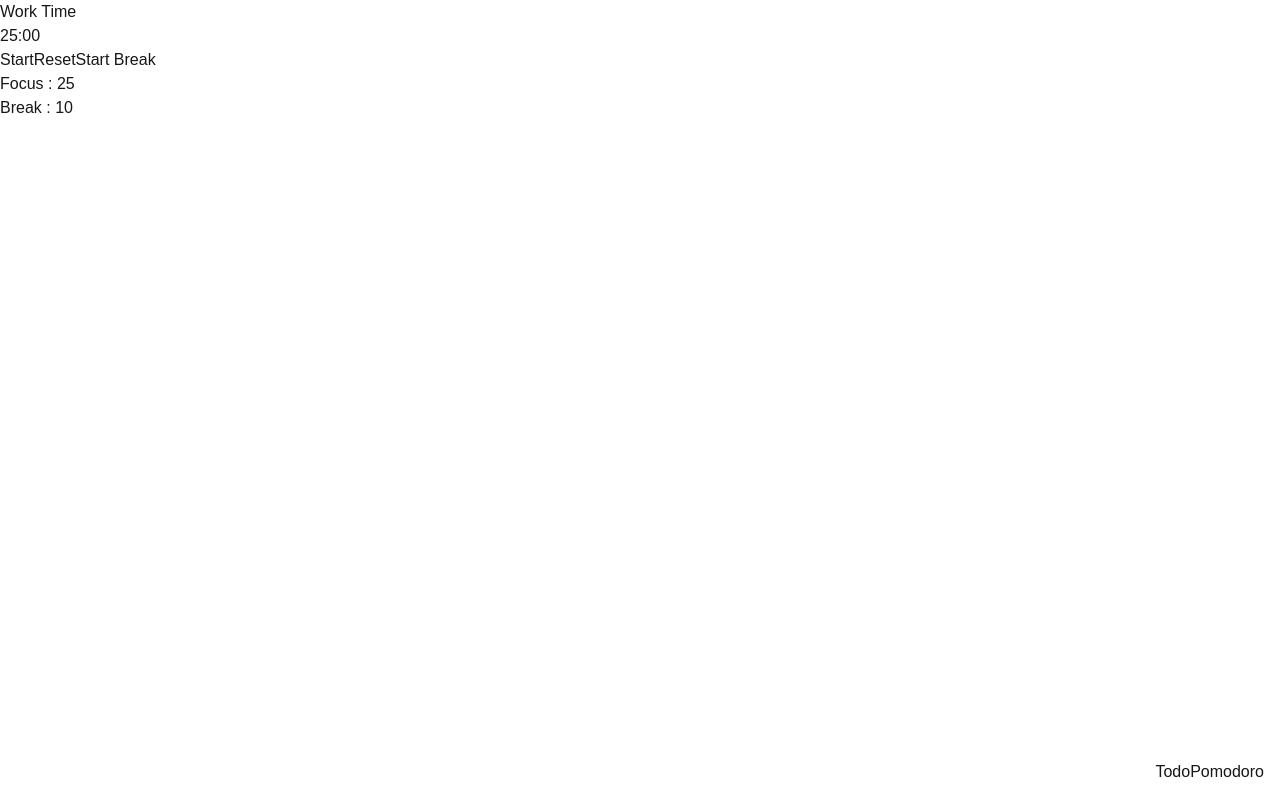
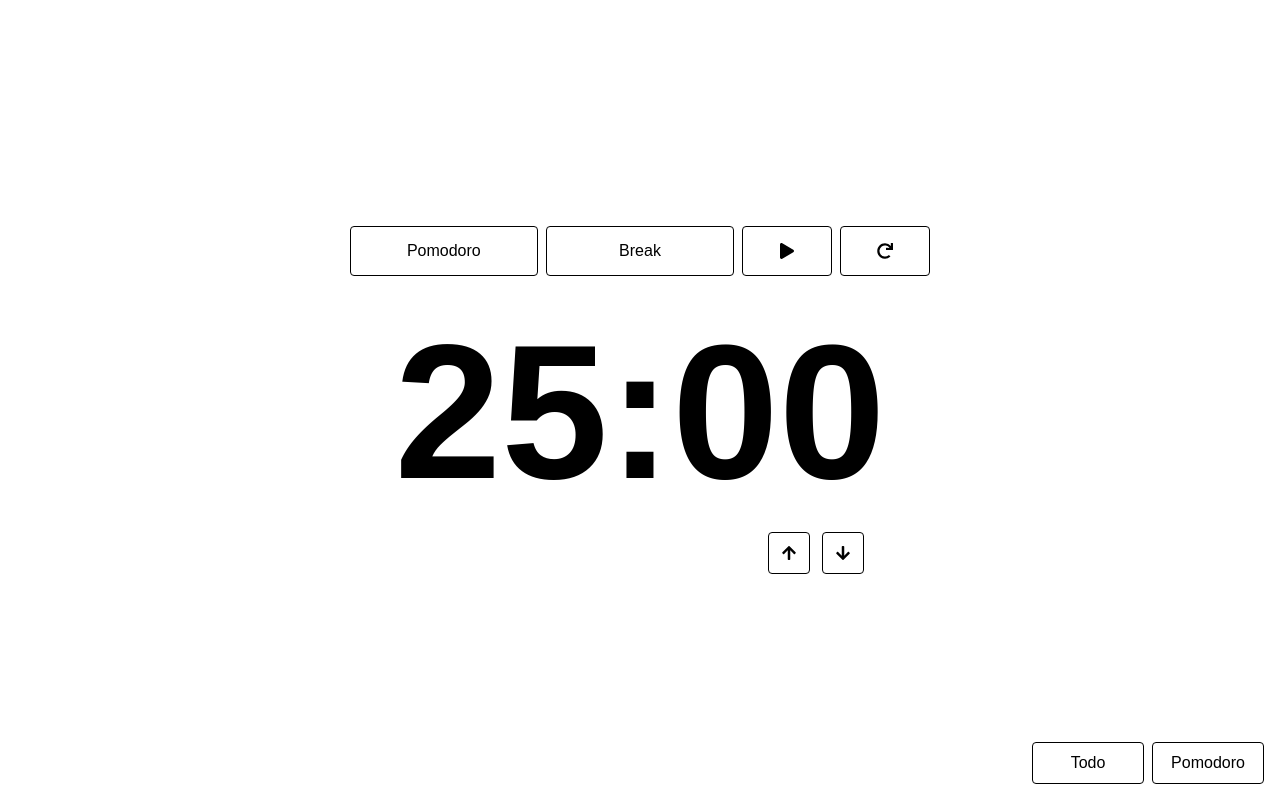
Before and after one commit to arunghim/protodoro, a Next.js app: page /pomo in a window 1280 px wide. Built offline with nearby package versions, Linux system fonts and the light colour scheme.

Commit message:
Pomo User Interface Update + Minor Changes

```diff
--- a/app/pomo/page.tsx
+++ b/app/pomo/page.tsx
@@ -2,6 +2,13 @@
 
 import { useState, useEffect } from "react";
 import { useRouter } from "next/navigation";
+import {
+  FaPlay,
+  FaPause,
+  FaRedo,
+  FaArrowUp,
+  FaArrowDown,
+} from "react-icons/fa";
 
 const formatTime = (seconds: number) => {
   const m = Math.floor(seconds / 60)
@@ -26,26 +33,25 @@ export default function PomodoroPage() {
   const [breakDuration, setBreakDuration] = useState(() =>
     getStoredValue("breakDuration", 10 * 60)
   );
-
-  const [timeLeft, setTimeLeft] = useState(workDuration);
+  const [onBreak, setOnBreak] = useState(() =>
+    JSON.parse(localStorage.getItem("onBreak") || "false")
+  );
+  const [timeLeft, setTimeLeft] = useState(() =>
+    getStoredValue("timeLeft", 25 * 60)
+  );
   const [isRunning, setIsRunning] = useState(false);
-  const [onBreak, setOnBreak] = useState(false);
 
   useEffect(() => {
     localStorage.setItem("workDuration", workDuration.toString());
-  }, [workDuration]);
-
-  useEffect(() => {
     localStorage.setItem("breakDuration", breakDuration.toString());
-  }, [breakDuration]);
+    localStorage.setItem("onBreak", JSON.stringify(onBreak));
+    localStorage.setItem("timeLeft", timeLeft.toString());
+  }, [workDuration, breakDuration, onBreak, timeLeft]);
 
   useEffect(() => {
     let timer: NodeJS.Timeout;
-
     if (isRunning && timeLeft > 0) {
-      timer = setInterval(() => {
-        setTimeLeft((prev) => prev - 1);
-      }, 1000);
+      timer = setInterval(() => setTimeLeft((prev) => prev - 1), 1000);
     } else if (isRunning && timeLeft === 0) {
       if (onBreak) {
         setTimeLeft(workDuration);
@@ -55,79 +61,122 @@ export default function PomodoroPage() {
         setOnBreak(true);
       }
     }
-
     return () => clearInterval(timer);
   }, [isRunning, timeLeft, onBreak, workDuration, breakDuration]);
 
   const toggleTimer = () => setIsRunning((prev) => !prev);
+
   const resetTimer = () => {
     setIsRunning(false);
+    setTimeLeft(onBreak ? breakDuration : workDuration);
+  };
+
+  const switchToPomodoro = () => {
     setOnBreak(false);
+    setIsRunning(false);
     setTimeLeft(workDuration);
   };
-  const startBreak = () => {
+
+  const switchToBreak = () => {
+    setOnBreak(true);
     setIsRunning(false);
-    setOnBreak(true);
     setTimeLeft(breakDuration);
   };
-  const navToTodo = () => {
-    router.push("/todo");
-  };
 
-  const handleWorkChange = (e: React.ChangeEvent<HTMLInputElement>) => {
-    const newMin = parseInt(e.target.value) || 0;
-    const newSec = newMin * 60;
+  const navToTodo = () => router.push("/todo");
 
-    const diff = newSec - workDuration;
-    setWorkDuration(newSec);
-
-    if (!onBreak) {
-      setTimeLeft((prev) => Math.max(prev + diff, 0));
+  const increaseTime = () => {
+    if (onBreak) {
+      setBreakDuration((prev) => prev + 60);
+      setTimeLeft((prev) => (onBreak ? prev + 60 : prev));
+    } else {
+      setWorkDuration((prev) => prev + 60);
+      setTimeLeft((prev) => (!onBreak ? prev + 60 : prev));
     }
   };
 
-  const handleBreakChange = (e: React.ChangeEvent<HTMLInputElement>) => {
-    const newMin = parseInt(e.target.value) || 0;
-    const newSec = newMin * 60;
-
-    const diff = newSec - breakDuration;
-    setBreakDuration(newSec);
-
+  const decreaseTime = () => {
     if (onBreak) {
-      setTimeLeft((prev) => Math.max(prev + diff, 0));
+      setBreakDuration((prev) => Math.max(prev - 60, 60));
+      setTimeLeft((prev) => (onBreak ? Math.max(prev - 60, 60) : prev));
+    } else {
+      setWorkDuration((prev) => Math.max(prev - 60, 60));
+      setTimeLeft((prev) => (!onBreak ? Math.max(prev - 60, 60) : prev));
     }
   };
+  return (
+    <div className="min-h-screen flex flex-col items-center justify-center bg-white text-black relative px-4">
+      <div className="w-[80%] max-w-2xl flex mb-10 gap-2 justify-center">
+        <button
+          onClick={switchToPomodoro}
+          className={`w-[28%] py-3 border border-black rounded ${
+            !onBreak
+              ? "bg-transparent text-black"
+              : "bg-transparent text-black hover:bg-black hover:text-white"
+          }`}
+        >
+          Pomodoro
+        </button>
 
-  return (
-    <div>
-      <h1>{onBreak ? "Break Time" : "Work Time"}</h1>
-      <h2>{formatTime(timeLeft)}</h2>
+        <button
+          onClick={switchToBreak}
+          className={`w-[28%] py-3 border border-black rounded ${
+            onBreak
+              ? "bg-transparent text-black"
+              : "bg-transparent text-black hover:bg-black hover:text-white"
+          }`}
+        >
+          Break
+        </button>
 
-      <button onClick={toggleTimer}>{isRunning ? "Pause" : "Start"}</button>
-      <button onClick={resetTimer}>Reset</button>
-      <button onClick={startBreak}>Start Break</button>
+        <div className="w-[28%] flex gap-2">
+          <button
+            onClick={toggleTimer}
+            className="flex-1 py-3 border border-black bg-transparent text-black hover:bg-black hover:text-white flex items-center justify-center rounded"
+          >
+            {isRunning ? <FaPause /> : <FaPlay />}
+          </button>
 
-      <div>
-        <label>Focus : </label>
-        <input
-          type="number"
-          value={Math.floor(workDuration / 60)}
-          onChange={handleWorkChange}
-        />
+          <button
+            onClick={resetTimer}
+            className="flex-1 py-3 border border-black bg-transparent text-black hover:bg-black hover:text-white flex items-center justify-center rounded"
+          >
+            <FaRedo />
+          </button>
+        </div>
       </div>
 
-      <div>
-        <label>Break : </label>
-        <input
-          type="number"
-          value={Math.floor(breakDuration / 60)}
-          onChange={handleBreakChange}
-        />
+      <div className="flex flex-col items-center">
+        <h2 className="text-[12rem] font-bold mb-6 leading-none">
+          {formatTime(timeLeft)}
+        </h2>
+
+        <div className="flex justify-end w-full max-w-md gap-3">
+          <button
+            onClick={increaseTime}
+            className="border border-black bg-transparent text-black hover:bg-black hover:text-white p-3 rounded"
+          >
+            <FaArrowUp />
+          </button>
+          <button
+            onClick={decreaseTime}
+            className="border border-black bg-transparent text-black hover:bg-black hover:text-white p-3 rounded"
+          >
+            <FaArrowDown />
+          </button>
+        </div>
       </div>
 
-      <div style={{ position: "fixed", bottom: "1rem", right: "1rem" }}>
-        <button onClick={navToTodo}>Todo</button>
-        <button onClick={() => null}>Pomodoro</button>
+      <div className="fixed bottom-4 right-4 flex gap-2">
+        <button
+          onClick={navToTodo}
+          className="px-4 py-2 border border-black bg-transparent text-black hover:bg-black hover:text-white w-28 rounded"
+        >
+          Todo
+        </button>
+        <button className="px-4 py-2 border border-black bg-transparent text-black hover:bg-black hover:text-white w-28 rounded">
+          Pomodoro
+        </button>
       </div>
     </div>
   );
--- a/package.json
+++ b/package.json
@@ -12,6 +12,7 @@
     "next": "15.5.4",
     "react": "19.1.0",
     "react-dom": "19.1.0",
+    "react-icons": "^5.5.0",
     "uuid": "^13.0.0"
   },
   "devDependencies": {
```
Also changed, not shown: 1 other file (tests, documents, lock files or other folders).
